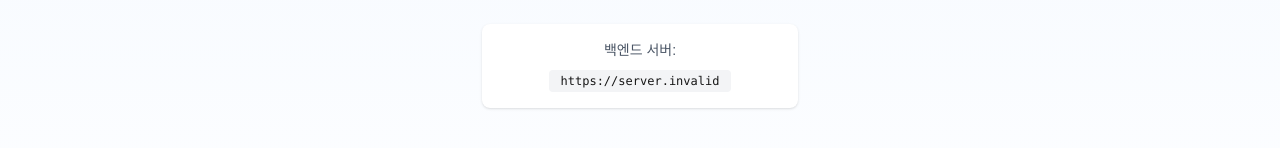
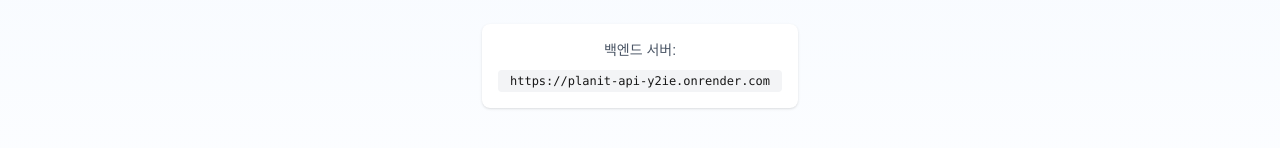
Before and after one commit to SeoHyeokGyu/planit, a Next.js app in the folder frontend/: page / in a window 1280 px wide. Shown: the part 466-614 px from the top of the page. Built offline with nearby package versions, Linux system fonts and the light colour scheme; no server answers.

Commit message:
fix: 백엔드 URL 하드코딩으로 변경
- 환경 변수 대신 하드코딩 사용
- API_BASE_URL: https://planit-api-y2ie.onrender.com
- 환경 변수 설정 불필요

```diff
--- a/frontend/src/app/api-test/page.tsx
+++ b/frontend/src/app/api-test/page.tsx
@@ -2,7 +2,7 @@
 
 import { useState } from 'react';
 
-const API_BASE_URL = process.env.NEXT_PUBLIC_API_URL as string;
+const API_BASE_URL = 'https://planit-api-y2ie.onrender.com';
 
 interface ApiResponse {
   status: number;
--- a/frontend/src/app/page.tsx
+++ b/frontend/src/app/page.tsx
@@ -16,7 +16,7 @@ export default function Home() {
             API 테스트 →
           </Link>
           <a
-            href={`${process.env.NEXT_PUBLIC_API_URL}/swagger-ui/index.html`}
+            href="https://planit-api-y2ie.onrender.com/swagger-ui/index.html"
             target="_blank"
             rel="noopener noreferrer"
             className="px-6 py-3 bg-orange-500 text-white rounded-lg hover:bg-orange-600 transition-colors font-semibold"
@@ -28,7 +28,7 @@ export default function Home() {
         <div className="mt-12 p-4 bg-white rounded-lg shadow-sm max-w-md mx-auto">
           <p className="text-sm text-gray-600 mb-2">백엔드 서버:</p>
           <code className="text-xs bg-gray-100 px-3 py-1 rounded">
-            {process.env.NEXT_PUBLIC_API_URL}
+            https://planit-api-y2ie.onrender.com
           </code>
         </div>
       </div>
```
